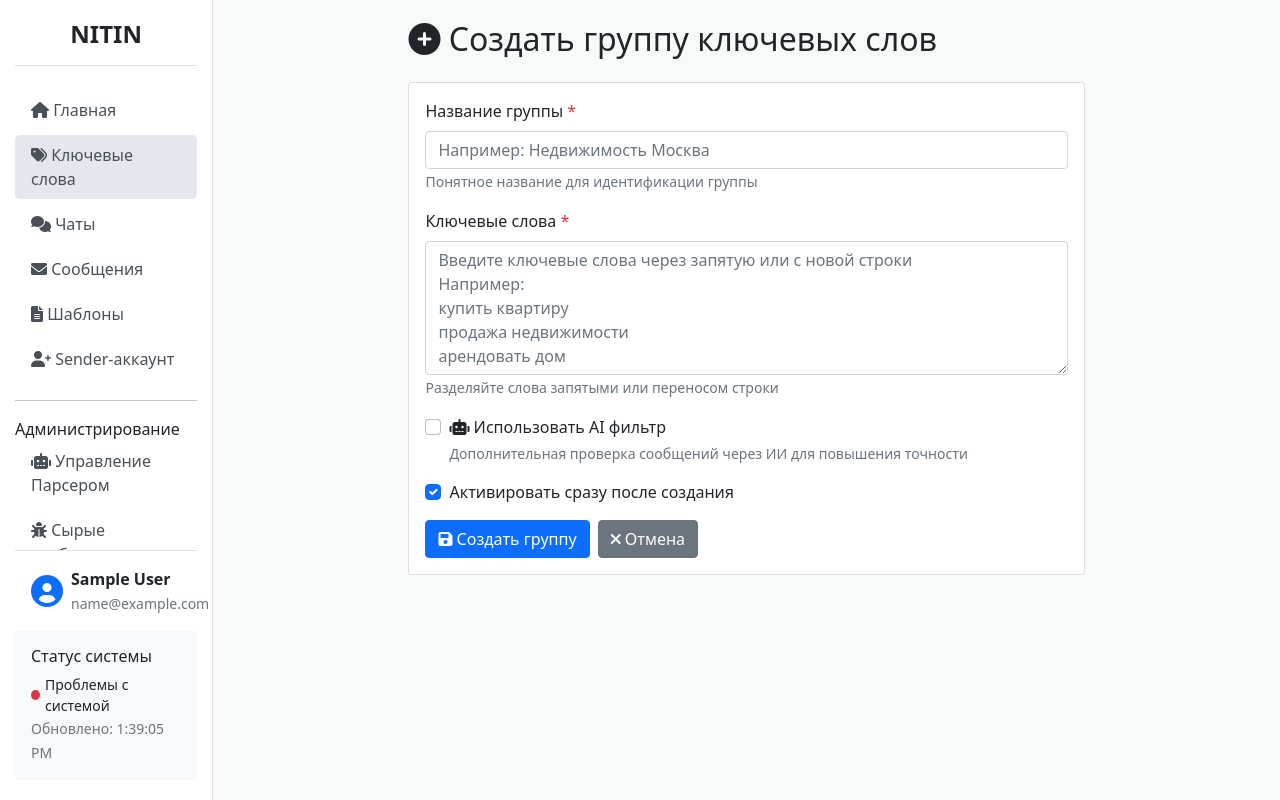
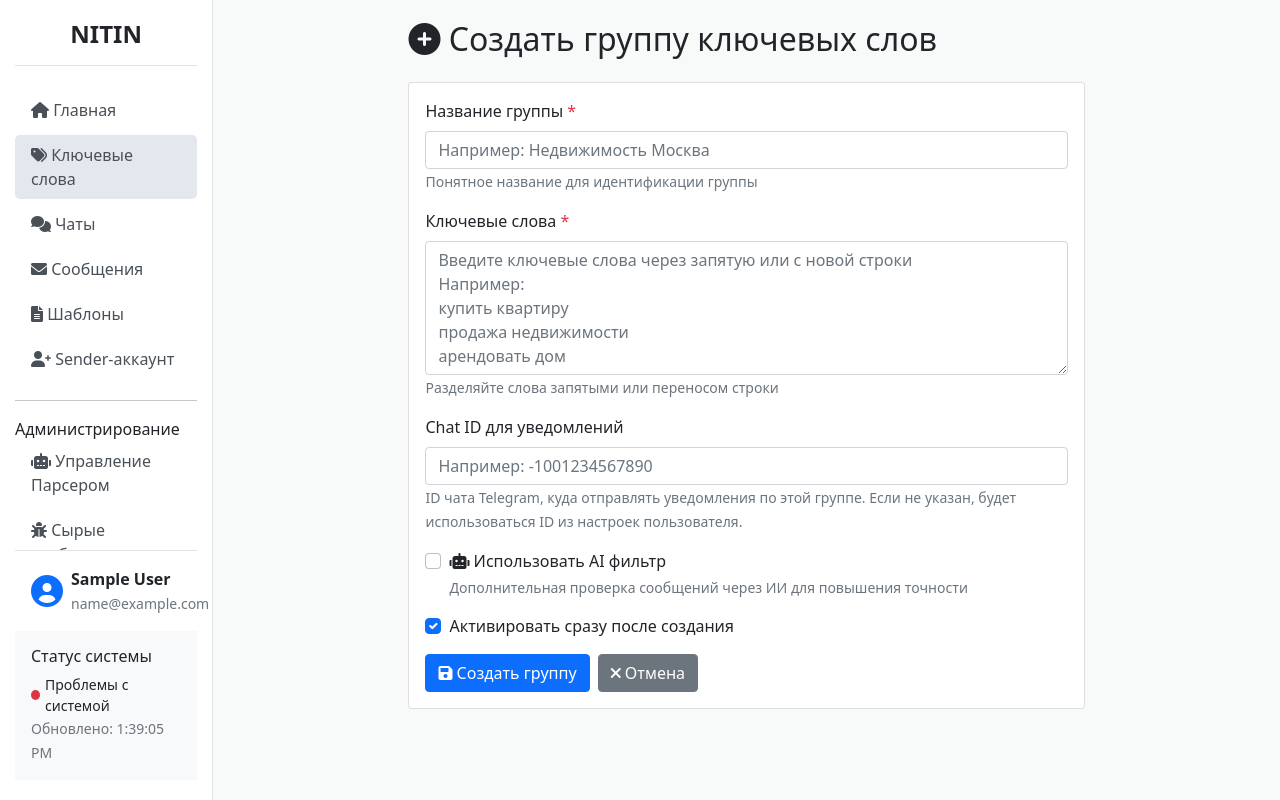
Before and after one commit to iNv1one/nitin, a Django app: page /keywords/create/ in a window 1280 px wide. Run offline with Django 4.2, Linux system fonts and the light colour scheme; the visitor is signed in with stand-in values (Sample User, id 1); data that the repository does not hold is empty; parts of the project's set-up code (start-up, migrations or seed data) failed here and were passed over.

Commit message:
Add notification_chat_id field to keyword group forms and templates

```diff
--- a/apps/dashboard/views.py
+++ b/apps/dashboard/views.py
@@ -150,6 +150,7 @@ def create_keyword_group(request):
         ai_prompt = request.POST.get('ai_prompt', '')
         use_ai_filter = request.POST.get('use_ai_filter') == 'on'
         is_active = request.POST.get('is_active') == 'on'
+        notification_chat_id = request.POST.get('notification_chat_id', '').strip()
 
         if not name or not keywords:
             messages.error(request, 'Название и ключевые слова обязательны для заполнения.')
@@ -173,7 +174,8 @@ def create_keyword_group(request):
             keywords=keywords_list,
             ai_prompt=ai_prompt,
             use_ai_filter=use_ai_filter,
-            is_active=is_active
+            is_active=is_active,
+            notification_chat_id=int(notification_chat_id) if notification_chat_id else None
         )
 
         messages.success(request, f'Группа ключевых слов "{name}" успешно создана.')
@@ -196,6 +198,7 @@ def edit_keyword_group(request, group_id):
         ai_prompt = request.POST.get('ai_prompt', group.ai_prompt)
         use_ai_filter = request.POST.get('use_ai_filter') == 'on'
         is_active = request.POST.get('is_active') == 'on'
+        notification_chat_id = request.POST.get('notification_chat_id', '').strip()
 
         # Парсим ключевые слова так же как при создании
         if keywords:
@@ -208,6 +211,7 @@ def edit_keyword_group(request, group_id):
         group.ai_prompt = ai_prompt
         group.use_ai_filter = use_ai_filter
         group.is_active = is_active
+        group.notification_chat_id = int(notification_chat_id) if notification_chat_id else None
 
         group.save()
 
--- a/templates/dashboard/create_keyword_group.html
+++ b/templates/dashboard/create_keyword_group.html
@@ -24,6 +24,13 @@
                         <textarea class="form-control" id="keywords" name="keywords" rows="5" required
                                   placeholder="Введите ключевые слова через запятую или с новой строки&#10;Например:&#10;купить квартиру&#10;продажа недвижимости&#10;арендовать дом"></textarea>
                         <small class="form-text text-muted">Разделяйте слова запятыми или переносом строки</small>
+                    </div>
+
+                    <div class="mb-3">
+                        <label for="notification_chat_id" class="form-label">Chat ID для уведомлений</label>
+                        <input type="number" class="form-control" id="notification_chat_id" name="notification_chat_id"
+                               placeholder="Например: -1001234567890">
+                        <small class="form-text text-muted">ID чата Telegram, куда отправлять уведомления по этой группе. Если не указан, будет использоваться ID из настроек пользователя.</small>
                     </div>
 
                     <div class="mb-3 form-check">
```
Also changed, not shown: templates/dashboard/edit_keyword_group.html (+7 -0 lines).
